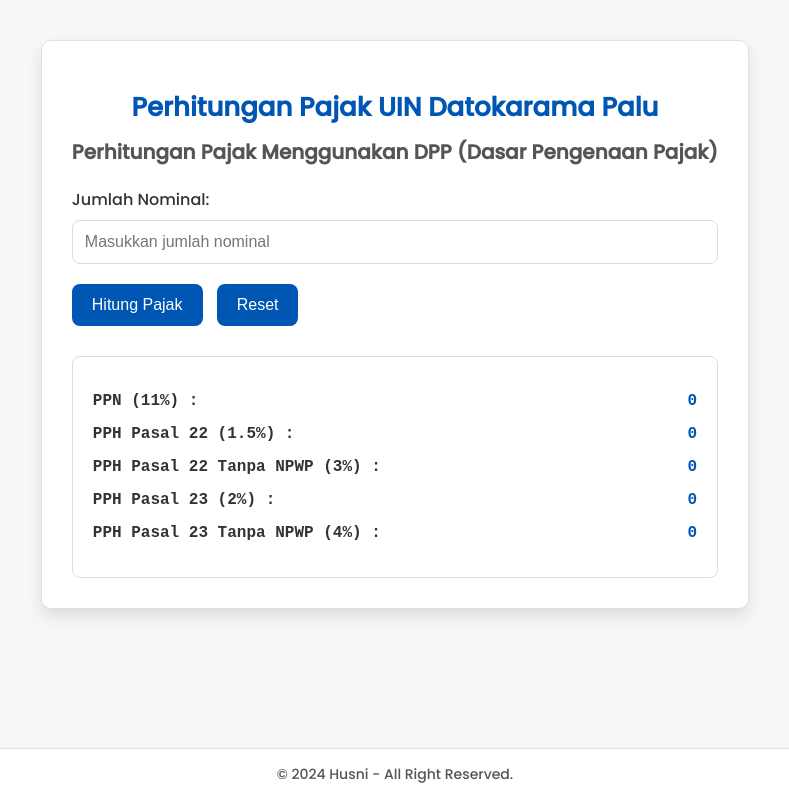
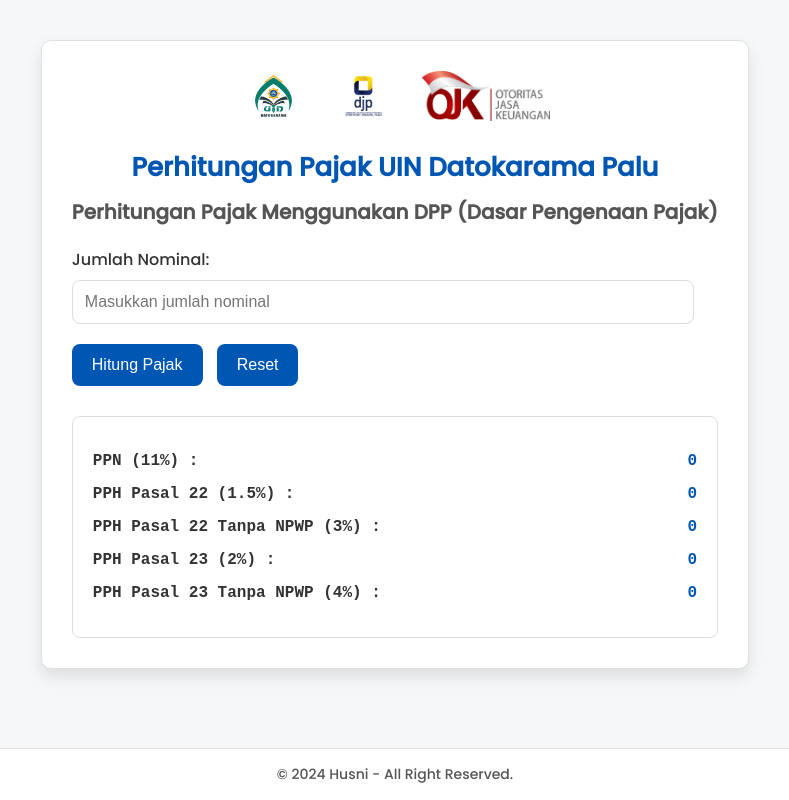
Before and after one commit to whoishusni/pajak-uin, a plain HTML site: page index.html in a window 1280 px wide. Shown: the whole page, without its empty margins (245-1034 px from the left). Drawn offline with Linux system fonts and the light colour scheme.

Commit message:
Update index.html

```diff
--- a/index.html
+++ b/index.html
@@ -28,22 +28,29 @@
             background: #ffffff; /* Latar belakang kontainer putih */
             box-shadow: 0 8px 16px rgba(0, 0, 0, 0.1);
             border: 1px solid #e0e0e0;
+            text-align: center; /* Menyatukan logo dan teks di tengah */
         }
         h1 {
             font-size: 26px;
             color: #0056b3;
             margin-bottom: 10px;
-            text-align: center;
         }
         h4 {
             font-size: 20px;
             color: #555;
             margin-top: 0;
             margin-bottom: 20px;
-            text-align: center;
+        }
+        .logo-container {
+            margin-bottom: 20px;
+        }
+        .logo-container img {
+            height: 50px; /* Sesuaikan dengan tinggi yang diinginkan */
+            margin: 0 10px; /* Jarak antar logo */
         }
         .form-group {
             margin-bottom: 20px;
+            text-align: left; /* Mengatur agar label dan input rata kiri */
         }
         label {
             display: block;
@@ -52,17 +59,22 @@
             color: #333;
         }
         input[type="text"] {
-            width: 100%;
+            width: calc(100% - 24px); /* Menyesuaikan dengan padding dan border */
             padding: 12px;
             border: 1px solid #ddd;
             border-radius: 8px;
             box-sizing: border-box;
             font-size: 16px;
             transition: border-color 0.3s ease;
+            margin-left: 0; /* Menghilangkan margin kiri jika ada */
         }
         input[type="text"]:focus {
             border-color: #0056b3;
             outline: none;
+        }
+        .button-container {
+            text-align: left; /* Menyatukan tombol ke kiri */
+            margin-top: 20px; /* Memberikan jarak atas dari elemen di atasnya */
         }
         input[type="button"] {
             background-color: #0056b3;
@@ -114,15 +126,21 @@
         Mohammad Husni Mubaraq
     -->
     <div class="container">
+        <div class="logo-container">
+            <img src="logo-uin.png" alt="Logo UIN Datokarama Palu">
+            <img src="logo-pajak.png" alt="Logo Pajak">
+            <img src="logo-ojk.png" alt="Logo OJK">
+        </div>
         <h1>Perhitungan Pajak UIN Datokarama Palu</h1>
         <h4>Perhitungan Pajak Menggunakan DPP (Dasar Pengenaan Pajak)</h4>
         <div class="form-group">
             <label for="amount">Jumlah Nominal:</label>
             <input type="text" id="amount" placeholder="Masukkan jumlah nominal">
         </div>
-        <input type="button" value="Hitung Pajak" onclick="calculateTaxes()">
-        <input type="button" value="Reset" onclick="resetForm()">
-
+        <div class="button-container">
+            <input type="button" value="Hitung Pajak" onclick="calculateTaxes()">
+            <input type="button" value="Reset" onclick="resetForm()">
+        </div>
         <div class="result">
             <p>PPN (11%)                    : <span id="ppn">0</span></p>
             <p>PPH Pasal 22 (1.5%)          : <span id="pph22">0</span></p>
```
